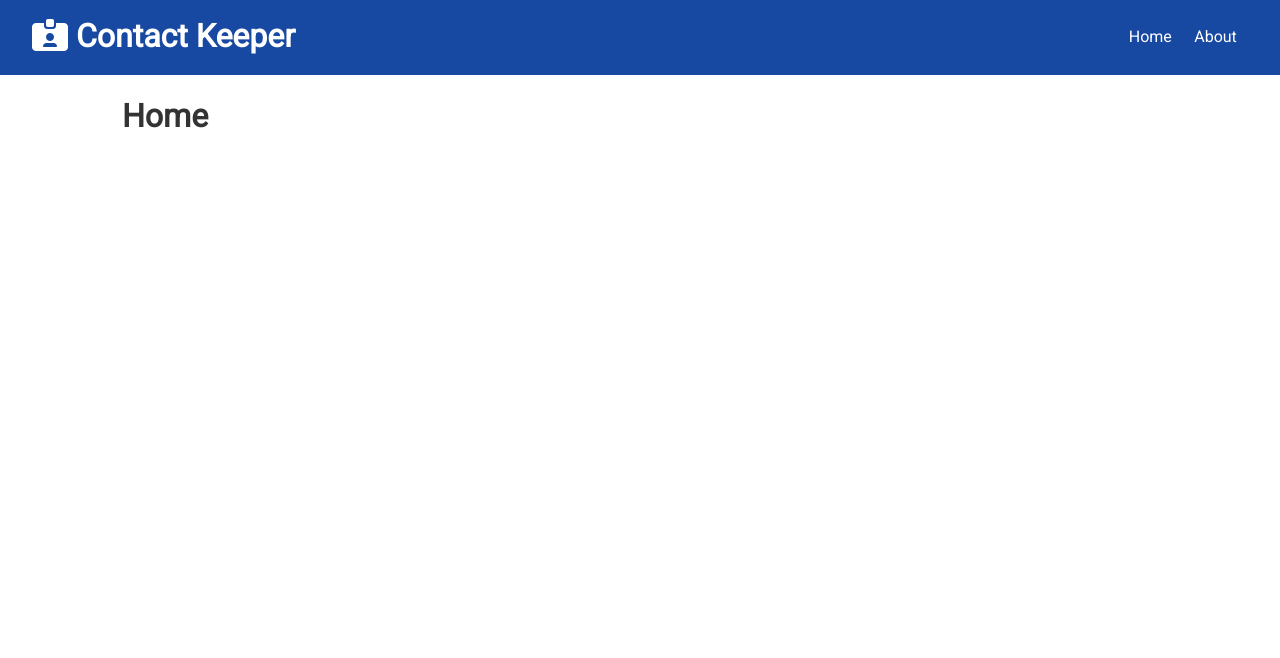
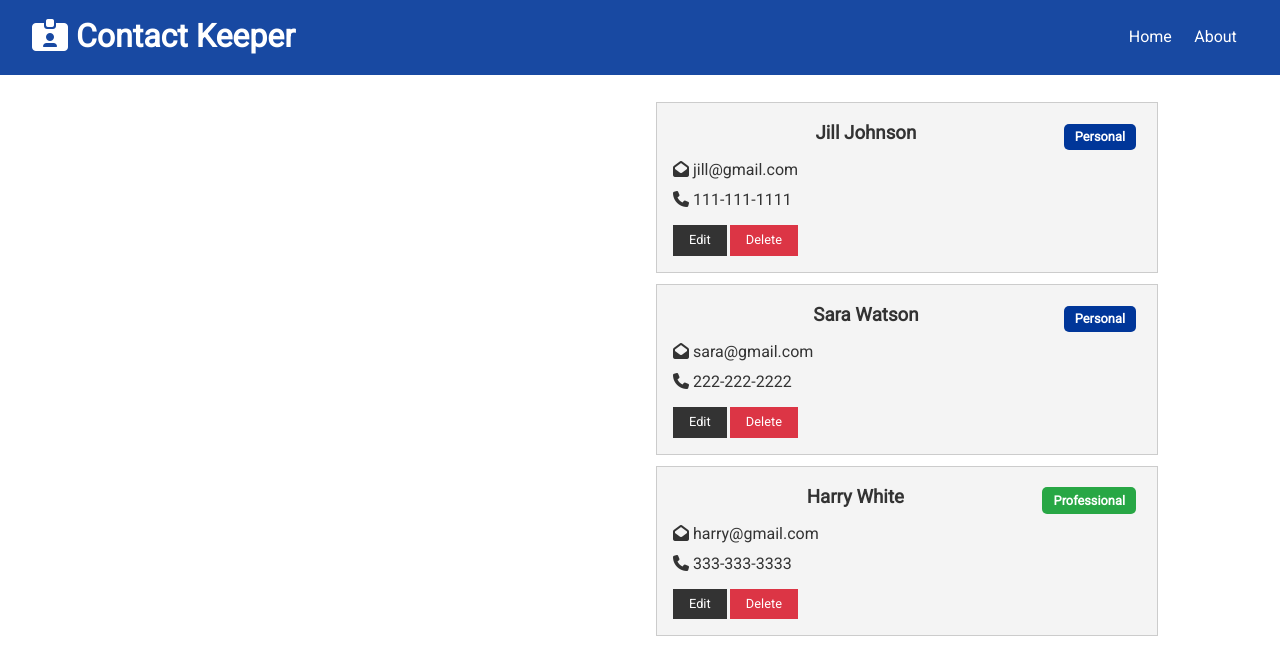
Before and after one commit to Chrispaterson22/react-learning, a React (Create React App) app in the folder contact-keeper/client/: page / in a window 1280 px wide. Shown: the top 658 px of the page. Built offline with nearby package versions, Linux system fonts and the light colour scheme.

Commit message:
Contacts and contactItem components

```diff
--- /dev/null
+++ b/contact-keeper/client/src/components/contacts/ContactItem.js
@@ -0,0 +1,45 @@
+import React from 'react'
+import PropTypes from 'prop-types'
+
+const ContactItem = ({ contact }) => {
+	const { id, name, email, phone, type } = contact
+
+	return (
+		<div className='card bg-light'>
+			<h3 className='text-primary-text-left'>
+				{name}{' '}
+				<span
+					style={{ float: 'right' }}
+					className={
+						'badge ' +
+						(type === 'professional' ? 'badge-success' : 'badge-primary')
+					}
+				>
+					{type.charAt(0).toUpperCase() + type.slice(1)}
+				</span>
+			</h3>
+			<ul className='list'>
+				{email && (
+					<li>
+						<i className='fas fa-envelope-open' /> {email}
+					</li>
+				)}
+				{phone && (
+					<li>
+						<i className='fas fa-phone' /> {phone}
+					</li>
+				)}
+			</ul>
+			<p>
+				<button className='btn btn-dark btn-sm'>Edit</button>
+				<button className='btn btn-danger btn-sm'>Delete</button>
+			</p>
+		</div>
+	)
+}
+
+ContactItem.propTypes = {
+	contact: PropTypes.object.isRequired,
+}
+
+export default ContactItem
--- /dev/null
+++ b/contact-keeper/client/src/components/contacts/Contacts.js
@@ -0,0 +1,19 @@
+import React, { Fragment, useContext } from 'react'
+import ContactItem from './ContactItem'
+import ContactContext from '../../context/contact/contactContext'
+
+const Contacts = () => {
+	const contactContext = useContext(ContactContext)
+
+	const { contacts } = contactContext
+
+	return (
+		<Fragment>
+			{contacts.map(contact => (
+				<ContactItem key={contact.id} contact={contact} />
+			))}
+		</Fragment>
+	)
+}
+
+export default Contacts
--- a/contact-keeper/client/src/components/pages/Home.js
+++ b/contact-keeper/client/src/components/pages/Home.js
@@ -1,11 +1,15 @@
 import React from 'react'
+import Contacts from '../contacts/Contacts'
 
-const home = () => {
+const Home = () => {
 	return (
-		<div>
-			<h1>Home</h1>
+		<div className='grid-2'>
+			<div>{/* ContactForm */}</div>
+			<div>
+				<Contacts />
+			</div>
 		</div>
 	)
 }
 
-export default home
+export default Home
```
